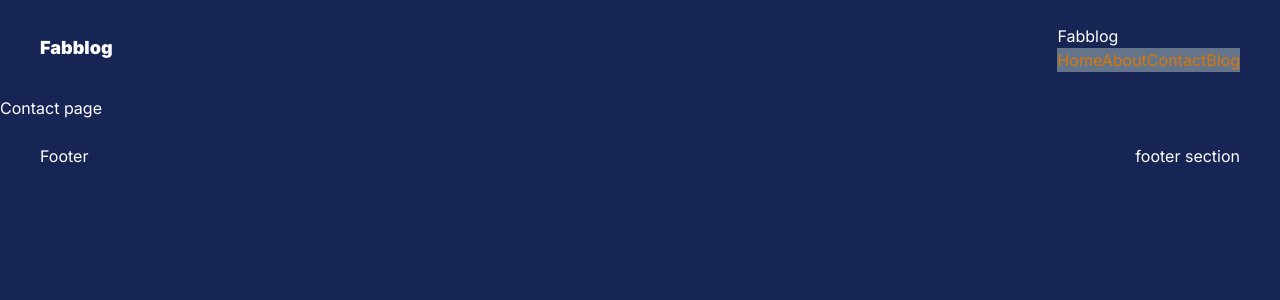
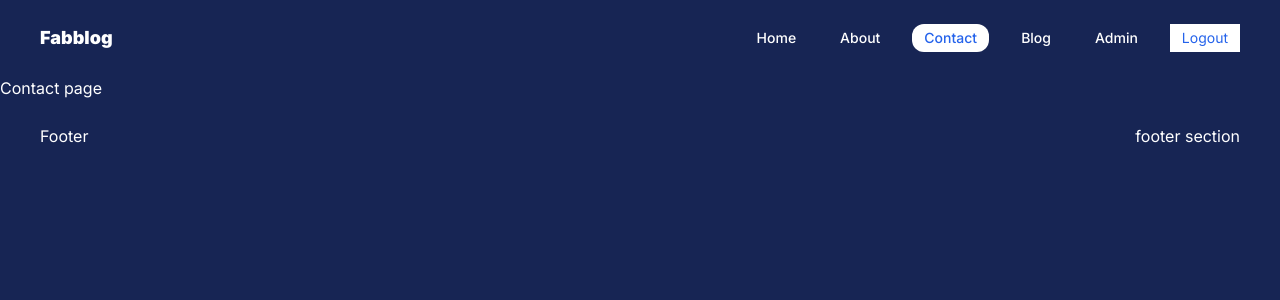
Before and after one commit to aguirrefab/fabblog, a Next.js app: page /contact in a window 1280 px wide. Shown: the top 300 px of the page. Built offline with nearby package versions, Linux system fonts and the light colour scheme.

Commit message:
add the navbar links for navigation. add moock of authentication for users.

```diff
--- a/src/components/navbar/Links.tsx
+++ b/src/components/navbar/Links.tsx
@@ -1,21 +1,33 @@
-import Link from 'next/link'
 import React from 'react'
+import NavbarLink from './navbarLink/NavbarLink'
+import { NavLink } from '@/interfaces/NavLink'
 
 export const Links = () => {
-  const links = [
+  const links: NavLink[] = [
     { title: 'Home', path: '/' },
     { title: 'About', path: '/about' },
     { title: 'Contact', path: '/contact' },
     { title: 'Blog', path: '/blog' }
   ]
 
+  const session = true
+  const isAdmin = true
+
   return (
-    <div>
+    <div className='flex gap-5 text-sm text-white '>
       {links.map((link) => (
-        <Link key={link.title} href={link.path} className="text-amber-600">
-          {link.title}
-        </Link>
+        <NavbarLink key={link.title} item={link} />
       ))}
+      {session ? (
+        <>
+          {isAdmin && <NavbarLink item={{ title: 'Admin', path: '/admin' }} />}
+          <button type='button' className='px-3 py-1 bg-white text-blue-600'>
+            Logout
+          </button>
+        </>
+      ) : (
+        <NavbarLink item={{ title: 'Login', path: '/login' }} />
+      )}
     </div>
   )
 }
--- a/src/components/navbar/Navbar.tsx
+++ b/src/components/navbar/Navbar.tsx
@@ -4,10 +4,7 @@ import { Links } from './Links'
 export const Navbar = () => {
   return (
     <div>
-      <div>Fabblog</div>
-      <div className="bg-slate-500">
-        <Links />
-      </div>
+      <Links />
     </div>
   )
 }
--- /dev/null
+++ b/src/components/navbar/navbarLink/NavbarLink.tsx
@@ -0,0 +1,19 @@
+'use client'
+import Link from 'next/link'
+import { NavLink } from '@/interfaces/NavLink'
+import { usePathname } from 'next/navigation'
+import clsx from 'clsx'
+
+export default function NavbarLink({ item }: { item: NavLink }) {
+  const pathName = usePathname()
+  return (
+    <Link
+      href={item.path}
+      className={clsx('font-medium px-3 py-1  hover:text-blue-600 ', {
+        'rounded-xl  bg-white text-blue-600': pathName === item.path
+      })}
+    >
+      {item.title}
+    </Link>
+  )
+}
--- /dev/null
+++ b/src/interfaces/NavLink.ts
@@ -0,0 +1,4 @@
+export interface NavLink {
+  title: string
+  path: string
+}
```
